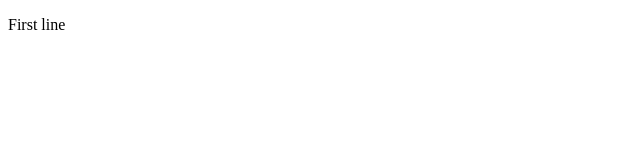
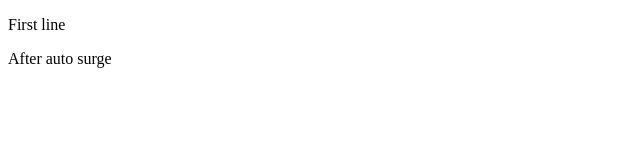
Before and after one commit to mehboobhafz/BootCamp2020Sample, a plain HTML site: page index.html in a window 1280 px wide. Shown: the full height of the page, 0-640 px from the left. Drawn offline with Linux system fonts and the light colour scheme.

Commit message:
Update index.html

```diff
--- a/index.html
+++ b/index.html
@@ -7,5 +7,6 @@
 </head>
 <body>
     <P>First line</P>
+    <p>After auto surge</p>
 </body>
 </html>
```
